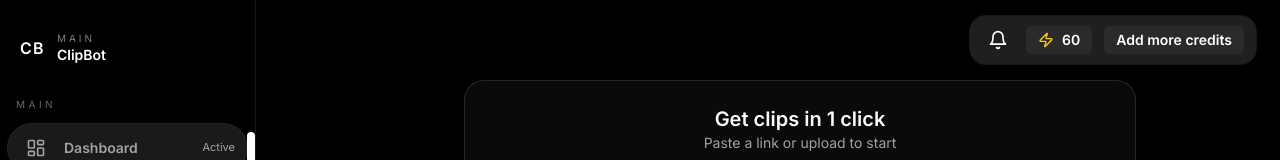
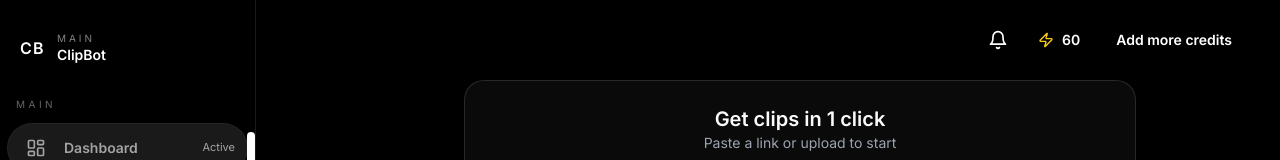
Before and after one commit to Fandry01/clipbot-frontend, a React (Vite) app: page /dashboard/overview in a window 1280 px wide. Shown: the top 160 px of the page. Built offline with nearby package versions, Linux system fonts and the light colour scheme; no server answers.

Commit message:
Remove background from header controls

```diff
--- a/src/pages/Root.tsx
+++ b/src/pages/Root.tsx
@@ -104,7 +104,7 @@ export default function Root() {
 
       <div className="ml-16 flex min-h-screen flex-1 flex-col px-6 py-8 transition-[margin] duration-300 group-hover/sidebar:ml-64">
         <header className="pointer-events-none fixed right-6 top-4 z-30">
-          <div className="pointer-events-auto flex items-center gap-3 rounded-lg bg-[#1f1f1f] px-3 py-2 text-white shadow-lg ring-1 ring-white/10 backdrop-blur">
+          <div className="pointer-events-auto flex items-center gap-3 rounded-lg px-3 py-2 text-white">
             <button
               type="button"
               aria-label="Notifications"
@@ -112,11 +112,11 @@ export default function Root() {
             >
               <Bell className="h-5 w-5" />
             </button>
-            <div className="flex items-center gap-2 rounded-md bg-[#2a2a2a] px-3 py-1 text-sm font-semibold">
+            <div className="flex items-center gap-2 rounded-md px-3 py-1 text-sm font-semibold">
               <Zap className="h-4 w-4 text-yellow-400" />
               <span className="text-white">60</span>
             </div>
-            <button className="rounded-md bg-[#2a2a2a] px-3 py-1 text-sm font-semibold text-white transition hover:bg-[#343434]">
+            <button className="rounded-md px-3 py-1 text-sm font-semibold text-white transition hover:bg-white/10">
               Add more credits
             </button>
           </div>
```
